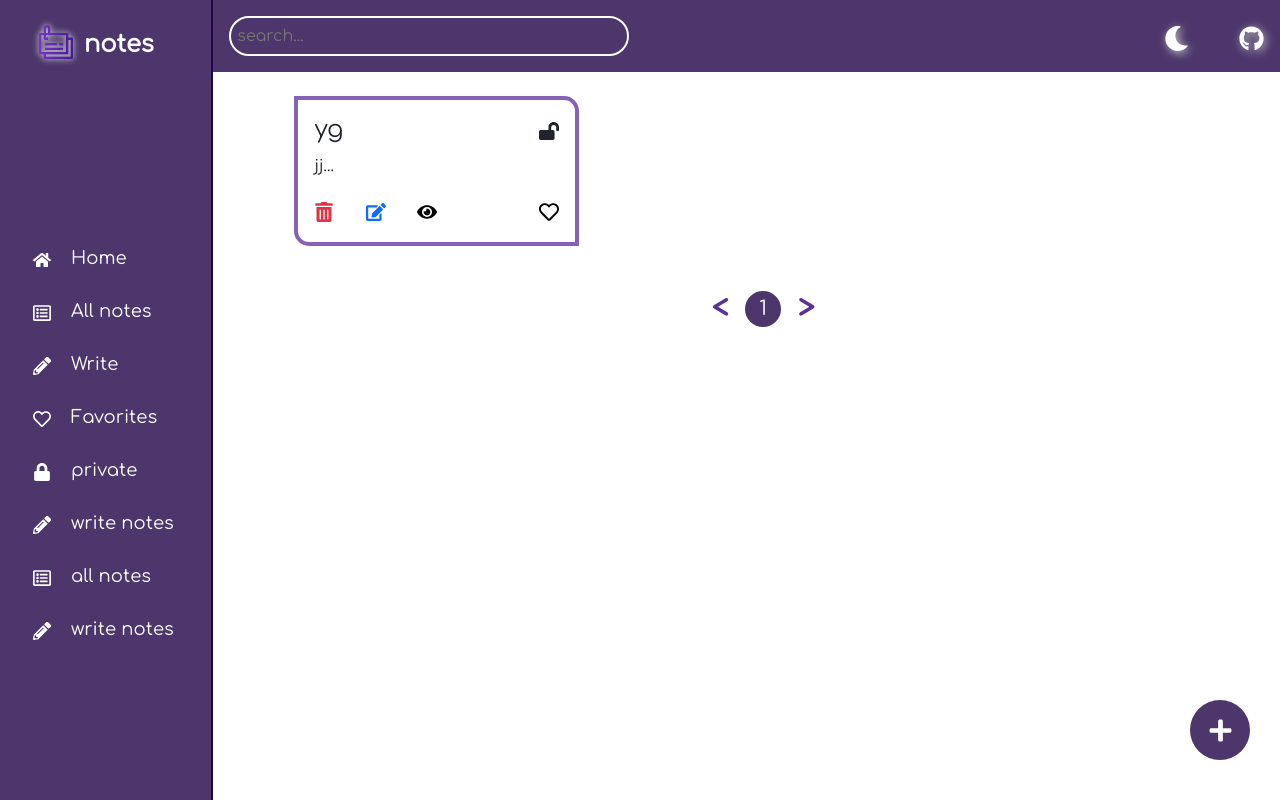
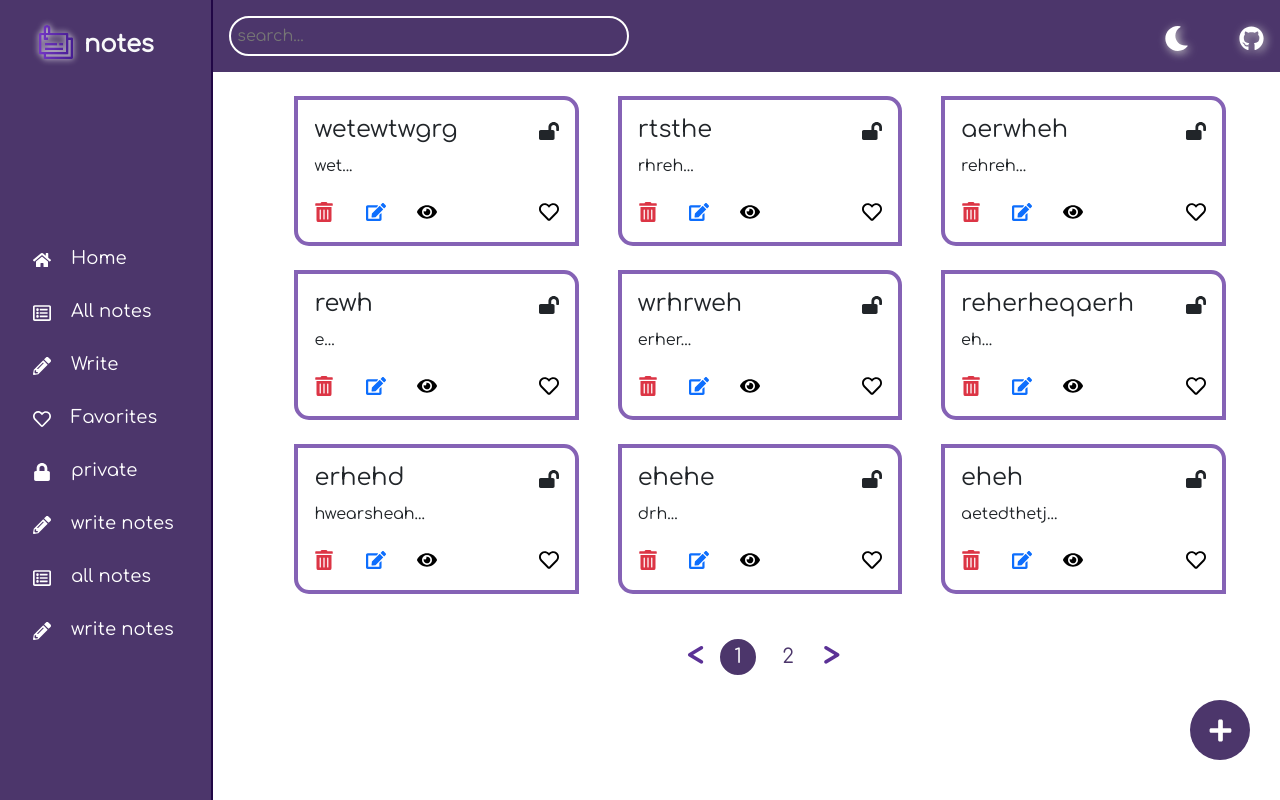
Before and after one commit to Masiha-mohammadpoor/note-app, a React (Create React App) app: page /notes in a window 1280 px wide. Built offline with nearby package versions, Linux system fonts and the light colour scheme; data requests are answered from the project's data file.

Commit message:
created search in noteList

```diff
--- a/data/db.json
+++ b/data/db.json
@@ -1,11 +1,81 @@
 {
   "notes": [
     {
-      "title": "yg",
-      "text": "jj",
+      "title": "jhhj",
+      "text": "oihoihih",
+      "type": "private",
+      "like": false,
+      "id": "private1664822548023"
+    },
+    {
+      "title": "wetewtwgrg",
+      "text": "wet",
       "type": "public",
       "like": false,
-      "id": 1
+      "id": "Nd2dj-6"
+    },
+    {
+      "title": "rtsthe",
+      "text": "rhreh",
+      "type": "public",
+      "like": false,
+      "id": "I1wMUWw"
+    },
+    {
+      "title": "aerwheh",
+      "text": "rehreh",
+      "type": "public",
+      "like": false,
+      "id": "iO-8Ms9"
+    },
+    {
+      "title": "rewh",
+      "text": "e",
+      "type": "public",
+      "like": false,
+      "id": "g4O4bxU"
+    },
+    {
+      "title": "wrhrweh",
+      "text": "erher",
+      "type": "public",
+      "like": false,
+      "id": "aDH5hlg"
+    },
+    {
+      "title": "reherheqaerh",
+      "text": "eh",
+      "type": "public",
+      "like": false,
+      "id": "fI6_dLH"
+    },
+    {
+      "title": "erhehd",
+      "text": "hwearsheah",
+      "type": "public",
+      "like": false,
+      "id": "nFQAU32"
+    },
+    {
+      "title": "ehehe",
+      "text": "drh",
+      "type": "public",
+      "like": false,
+      "id": "az3xBvn"
+    },
+    {
+      "title": "eheh",
+      "text": "aetedthetj",
+      "type": "public",
+      "like": false,
+      "id": "mNSlyuU"
+    },
+    {
+      "title": "eaherh",
+      "text": "erh",
+      "type": "public",
+      "like": false,
+      "id": "0HCDWCU"
     }
   ]
 }
--- a/src/App.js
+++ b/src/App.js
@@ -15,7 +15,7 @@ const App = () => {
         <>
         <Routes>
         <Route path="/" element={<Home/>}/>
-        <Route path="/notes" element={<Layout><Pagination/></Layout>}/>
+        <Route path="/notes" element={<Pagination/>}/>
         <Route path="/write" element={<Layout><Write/></Layout>}/>
         <Route path="/favorites" element={<Layout><FavoritesList/></Layout>}/>
         <Route path="/private" element={<Layout><PrivateNotes/></Layout>}/>
--- a/src/components/Header/Header.jsx
+++ b/src/components/Header/Header.jsx
@@ -1,14 +1,26 @@
 import styles from "./header.module.scss";
 import Col from "react-bootstrap/Col";
 import { FaMoon, FaGithub } from "react-icons/fa";
+import {useState , useEffect} from "react";
 
+const Header = ({searchField , searchHandler}) => {
 
-const Header = () => {
+    const [search , setSearch] = useState("");
+
+    useEffect(() => {
+        searchHandler(search);
+    } , [search])
 
     return (
         <Col xs={10} className="float-end">
             <header className={`${styles.header} w-100 d-flex justify-content-between align-content-center p-3`}>
-                <input type="search" placeholder="search..." className={styles.searchBox} />
+                {!searchField ? <span></span>
+                : <input
+                    type="search"
+                    placeholder="search..."
+                    className={styles.searchBox}
+                    onChange={(e) => setSearch(e.target.value)}
+                    value={search}/>}
                 <div className={`d-flex justify-content-between align-items-center ${styles.options}`}>
                     <button><FaMoon /></button>
                     <a href="#"><FaGithub /></a>
--- a/src/components/NoteList/NoteList.jsx
+++ b/src/components/NoteList/NoteList.jsx
@@ -5,7 +5,6 @@ import nothingImg from "../../assets/image/nothingImg.svg";
 import Button from "react-bootstrap/Button";
 import {Link} from "react-router-dom";
 import {FaPlus} from "react-icons/fa";
-
 
 const NoteList = ({notes , request , likeHandler , deleteHandler}) => {
 
--- a/src/components/NoteList/noteList.module.scss
+++ b/src/components/NoteList/noteList.module.scss
@@ -4,6 +4,7 @@
     display: grid;
     grid-template-columns: repeat(3 , 25%);
     justify-content: space-evenly;
+    flex-direction: row-reverse;
     width:100%;
 }
 
--- a/src/components/pagination/Pagination.jsx
+++ b/src/components/pagination/Pagination.jsx
@@ -5,8 +5,9 @@ import getAllData from "../../Services/getAllData";
 import editData from "../../Services/editData";
 import deleteData from "../../Services/deleteData";
 import styles from "./pagination.module.scss";
-
-
+import Header from "../Header/Header";
+import Menu from "../Menu/Menu";
+import Col from "react-bootstrap/Col";
 const Pagination = () => {
 
   const [notes, setNotes] = useState([]);
@@ -16,6 +17,7 @@ const Pagination = () => {
     const [pageCount, setPageCount] = useState(0);
     const [itemOffset, setItemOffset] = useState(0);
     const itemsPerPage = 9;
+
 
     useEffect(() => {
       const getData = async () => {
@@ -34,7 +36,6 @@ const Pagination = () => {
 
     useEffect(() => {
         const endOffset = itemOffset + itemsPerPage;
-        console.log(`Loading items from ${itemOffset} to ${endOffset}`);
         setCurrentItems(notes.slice(itemOffset, endOffset));
         setPageCount(Math.ceil(notes.length / itemsPerPage));
       }, [itemOffset, itemsPerPage, notes]);
@@ -42,9 +43,6 @@ const Pagination = () => {
 
       const handlePageClick = (event) => {
         const newOffset = (event.selected * itemsPerPage) % notes.length;
-        console.log(
-          `User requested page number ${event.selected}, which is offset ${newOffset}`
-        );
         setItemOffset(newOffset);
       };
 
@@ -71,10 +69,28 @@ const Pagination = () => {
       }
   }
 
+  const searchHandler = (value) => {
+    if(value){
+      const endOffset = itemOffset + itemsPerPage;
+      const filtered = notes.slice(itemOffset, endOffset).filter(n => {
+        return n.title.toLowerCase().includes(value.toLowerCase());
+      });
+
+      setCurrentItems(filtered);
+    }else {
+      const endOffset = itemOffset + itemsPerPage;
+      setCurrentItems(notes.slice(itemOffset, endOffset));
+    }
+  }
+
 
 
     return (
         <>
+        <Header searchField={true} searchHandler={searchHandler}/>
+        <Menu/>
+        <Col xs={10} className="main m-0">
+        <main className="m-0">
         <NoteList notes={currentItems} request={request} likeHandler={likeHandler} deleteHandler={deleteHandler}/>
         <ReactPaginate
         breakLabel="..."
@@ -93,6 +109,9 @@ const Pagination = () => {
         previousLinkClassName={styles.previousAndNextLink}
         nextLinkClassName={styles.previousAndNextLink}
       />
+      </main>
+  </Col>
+
         </>
     );
 }
--- a/src/index.css
+++ b/src/index.css
@@ -5,7 +5,7 @@
 }
 
 body{
-    background-color: #f1f1f1;
+    background-color: #000;
     overflow-x: hidden;
 }
 
```
